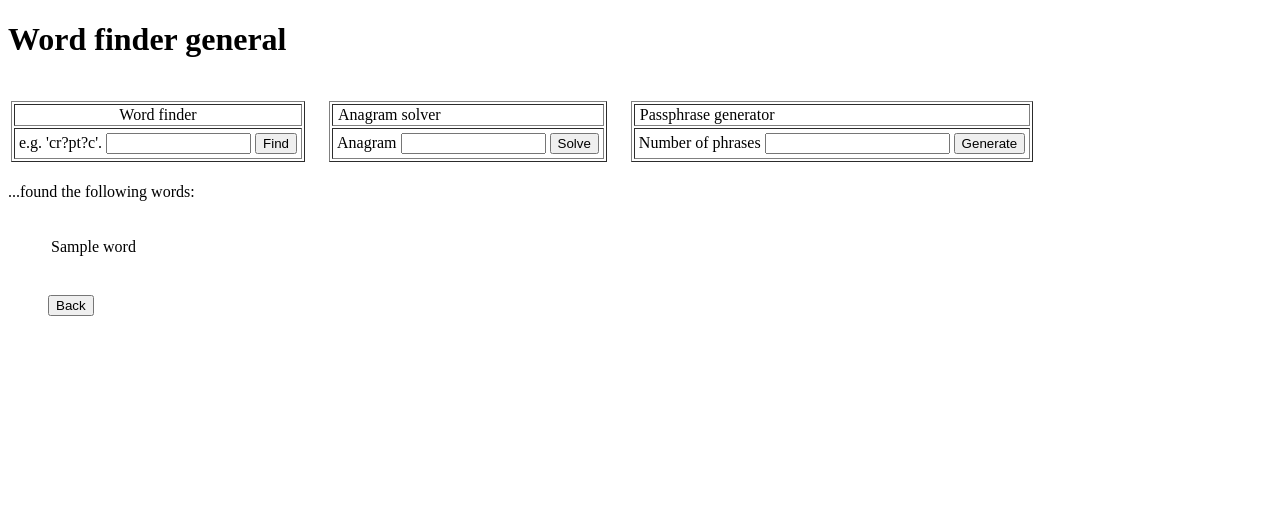
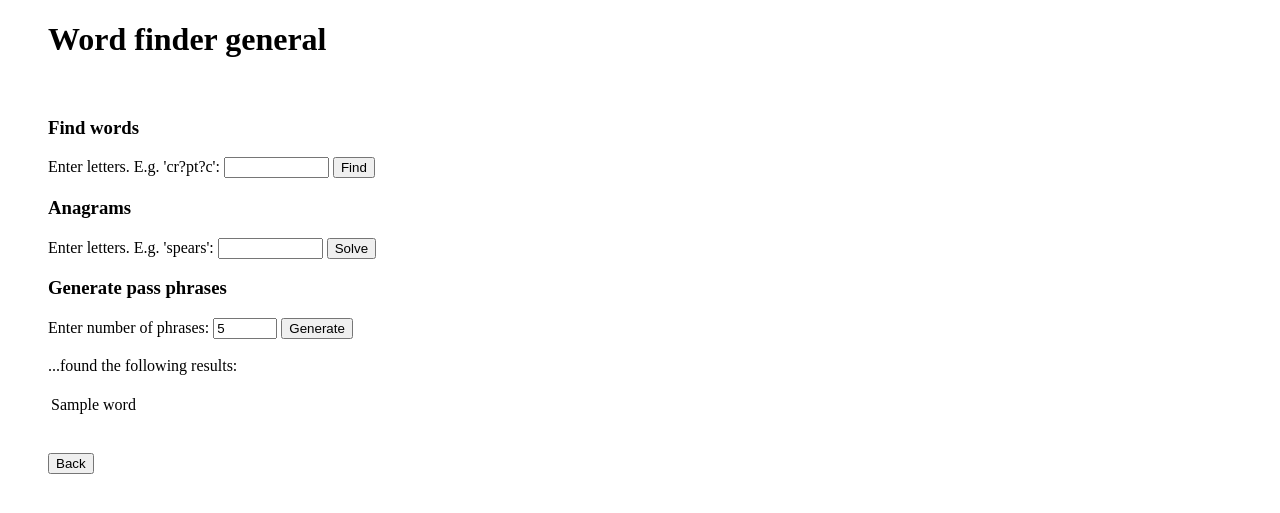
Before and after one commit to gbowerman/wfgeneral, a Flask app: template templates/results.html in a window 1280 px wide. Shown: the top 513 px of the page. Run offline with Flask 2, Linux system fonts and the light colour scheme; the template is opened without the code that fills it: most values are stand-ins (such as "Sample title", 1, 10 or a date in 2020).

Commit message:
Simpler UI (still bad, but simple)

```diff
--- a/templates/results.html
+++ b/templates/results.html
@@ -6,78 +6,31 @@
 </head>
 
 <body>
-    <h1>Word finder general</h1>
+    <ul>
+            <h1>Word finder general</h1>
+            <br />
+            <h3>Find words</h3>
+            <form method="post" action="/find">
+              Enter letters. E.g. 'cr?pt?c':
+              <input type="text" name="partial" size="10">
+              <input type="submit" name="submit" value="Find" />
+            </form>
+
+            <h3>Anagrams</h3>
+            <form method="post" action="/anagram">
+              Enter letters. E.g. 'spears':
+              <input type="text" name="anagram" size="10">
+              <input type="submit" name="submit" value="Solve" />
+            </form>
+
+            <h3>Generate pass phrases</h3>
+            <form method="post" action="/pwgen">
+              Enter number of phrases:
+              <input type="number" name="numpwds" step="1" min="1" max="100" value="5">
+              <input type="submit" name="submit" value="Generate" />
+            </form>
+    <br/>...found the following results:<br />
     <br />
-    <table>
-        <tr>
-            <td valign="top">
-                <table border="1">
-                    <tr>
-                        <td align="center">Word finder</td>
-                    </tr>
-                    <tr>
-                        <td>
-                            <table>
-                                <form method="post" action="/find">
-                                    <tr>
-                                        <td>e.g. 'cr?pt?c'.</td>
-                                        <td valign="top"><input type="text" name="partial" size="15"></td>
-                                        <td align="right" valign="top"><input type="submit" name="submit" value="Find" /></td>
-                                    </tr>
-                                </form>
-                            </table>
-                        </td>
-                    </tr>
-                </table>
-                <br />
-            </td>
-            <td>&nbsp;&nbsp;&nbsp;&nbsp;</td>
-            <td valign="top">
-                <table border="1">
-                    <tr>
-                        <td align="left">&nbsp;Anagram solver</td>
-                    </tr>
-                    <tr>
-                        <td>
-                            <table>
-                                <form method="post" action="/anagram">
-                                    <tr>
-                                        <td>Anagram</td>
-                                        <td><input type="text" name="anagram" size="15"></td>
-                                        <td align="right"><input type="submit" name="submit" value="Solve" /></td>
-                                    </tr>
-                                </form>
-                            </table>
-                        </td>
-                    </tr>
-                </table>
-            </td>
-            <td>&nbsp;&nbsp;&nbsp;&nbsp;</td>
-            <td valign="top">
-                <table border="1">
-                    <tr>
-                        <td align="left">&nbsp;Passphrase generator</td>
-                    </tr>
-                    <tr>
-                        <td>
-                            <table>
-                                <form method="post" action="/pwgen">
-                                    <tr>
-                                        <td>Number of phrases</td>
-                                        <td><input type="number" name="numpwds" size="3"></td>
-                                        <td align="right"><input type="submit" name="submit" value="Generate" /></td>
-                                    </tr>
-                                </form>
-                            </table>
-                        </td>
-                    </tr>
-                </table>
-            </td>
-        </tr>
-    </table>
-    ...found the following words:<br />
-    <br />
-    <ul>
         <table>
             {% for word in result %}
             <tr>
```
Also changed, not shown: templates/index-old.html (added, +79 -0 lines), templates/index.html (+16 -61 lines).
